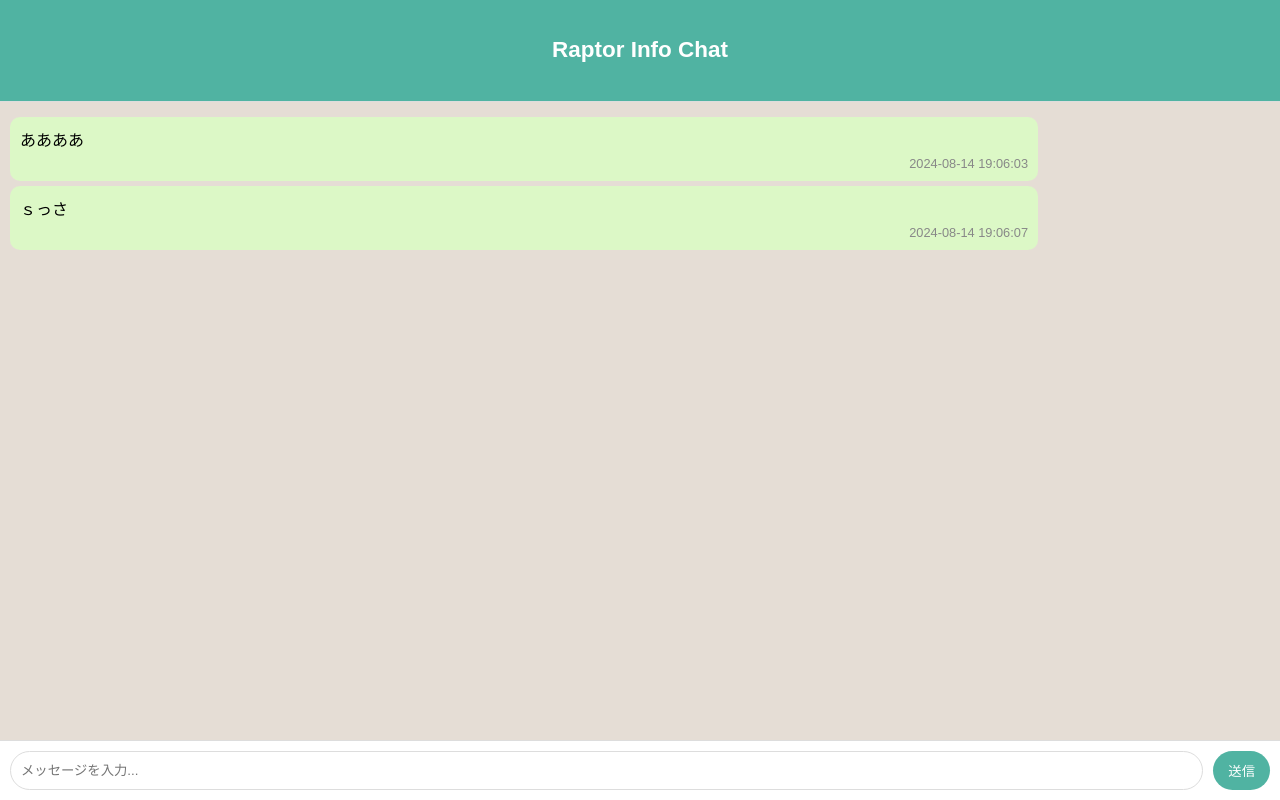
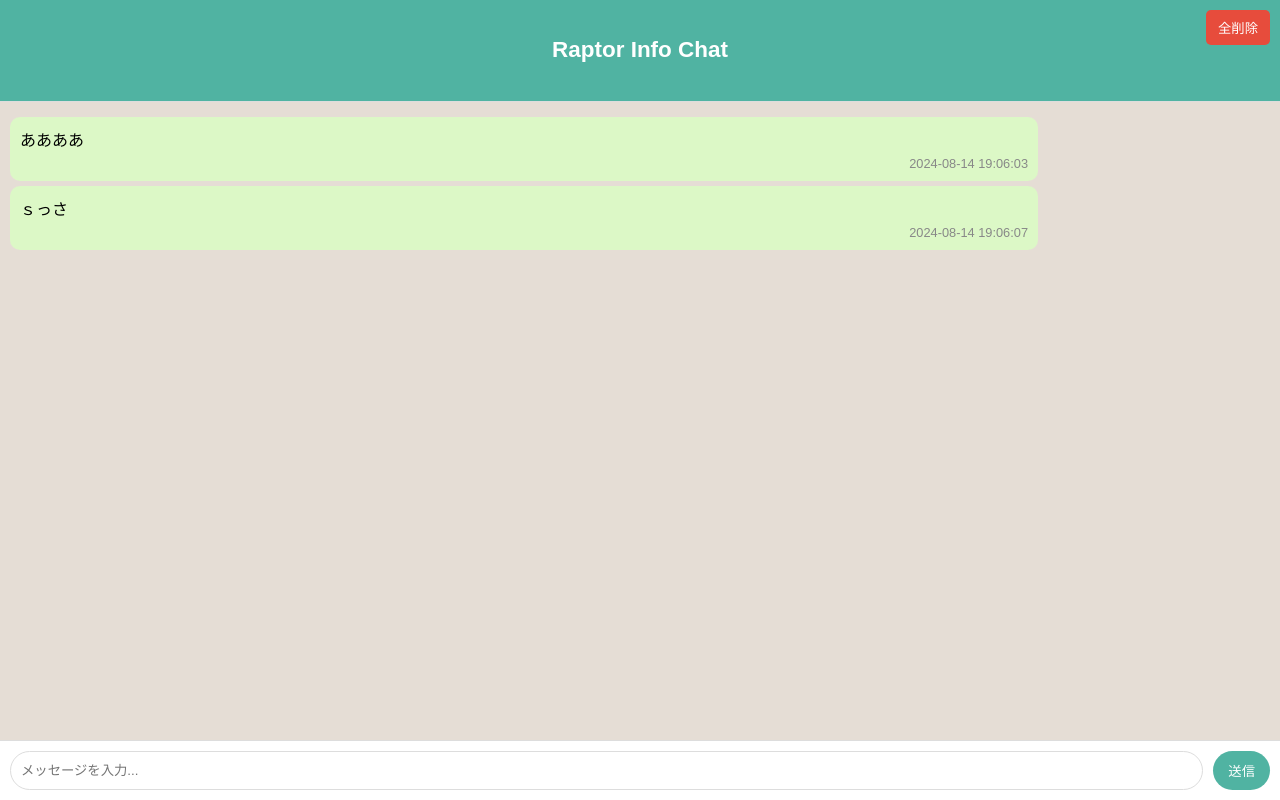
Before and after one commit to snomura07/raptor.InformationChat, a Flask app: page / in a window 1280 px wide. Run offline with Flask 3, Linux system fonts and the light colour scheme; data comes from the database, SQL or seed files in the repository; both versions use the stored data as it was after the commit.

Commit message:
メッセージ削除機能追加

```diff
--- a/src/app.py
+++ b/src/app.py
@@ -35,6 +35,15 @@ def get_messages():
     conn.close()
     return jsonify(messages), 200
 
+@app.route('/delete_all', methods=['DELETE'])
+def delete_all_messages():
+    conn = sqlite3.connect('chat.db')
+    c = conn.cursor()
+    c.execute('DELETE FROM messages')
+    conn.commit()
+    conn.close()
+    return jsonify({"status": "All messages deleted"}), 200
+
 if __name__ == '__main__':
     init_db()
     app.run(host='0.0.0.0', port=5000)
--- a/src/static/style.css
+++ b/src/static/style.css
@@ -29,6 +29,7 @@ body {
     text-align: center;
     border-bottom: 1px solid #ddd;
     font-size: 1.2em;
+    position: relative; /* 相対位置指定 */
 }
 
 .chat-messages {
@@ -88,3 +89,19 @@ body {
     outline: none;
     box-sizing: border-box;
 }
+
+.delete-button {
+    background-color: #e74c3c;
+    color: white;
+    border: none;
+    padding: 8px 12px;
+    border-radius: 5px;
+    cursor: pointer;
+    position: absolute; /* 絶対位置指定 */
+    top: 10px; /* 上から10pxの位置に配置 */
+    right: 10px; /* 右から10pxの位置に配置 */
+}
+
+.delete-button:hover {
+    background-color: #c0392b;
+}
--- a/src/templates/index.html
+++ b/src/templates/index.html
@@ -10,6 +10,7 @@
     <div class="chat-container">
         <div class="chat-header">
             <h3>Raptor Info Chat</h3>
+            <button id="delete-button" class="delete-button">全削除</button>
         </div>
         <div class="chat-messages" id="messages">
             <!-- メッセージがここに表示される -->
@@ -73,9 +74,18 @@
             });
         });
 
+        document.getElementById('delete-button').addEventListener('click', () => {
+            if (confirm('本当に全メッセージを削除しますか？')) {
+                fetch('/delete_all', {
+                    method: 'DELETE',
+                }).then(() => {
+                    loadMessages();
+                });
+            }
+        });
+
         setInterval(loadMessages, 1000); // 1秒ごとにメッセージをリロード
         loadMessages();
     </script>
-
 </body>
 </html>
```
Also changed, not shown: src/chat.db.
